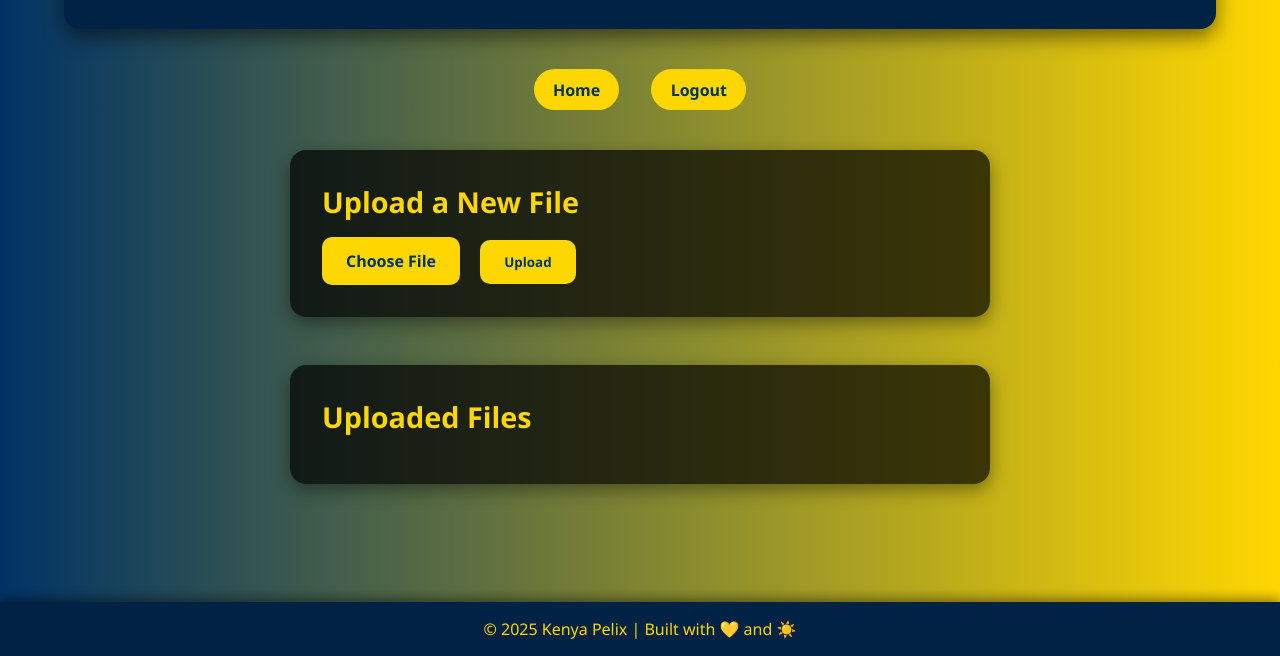
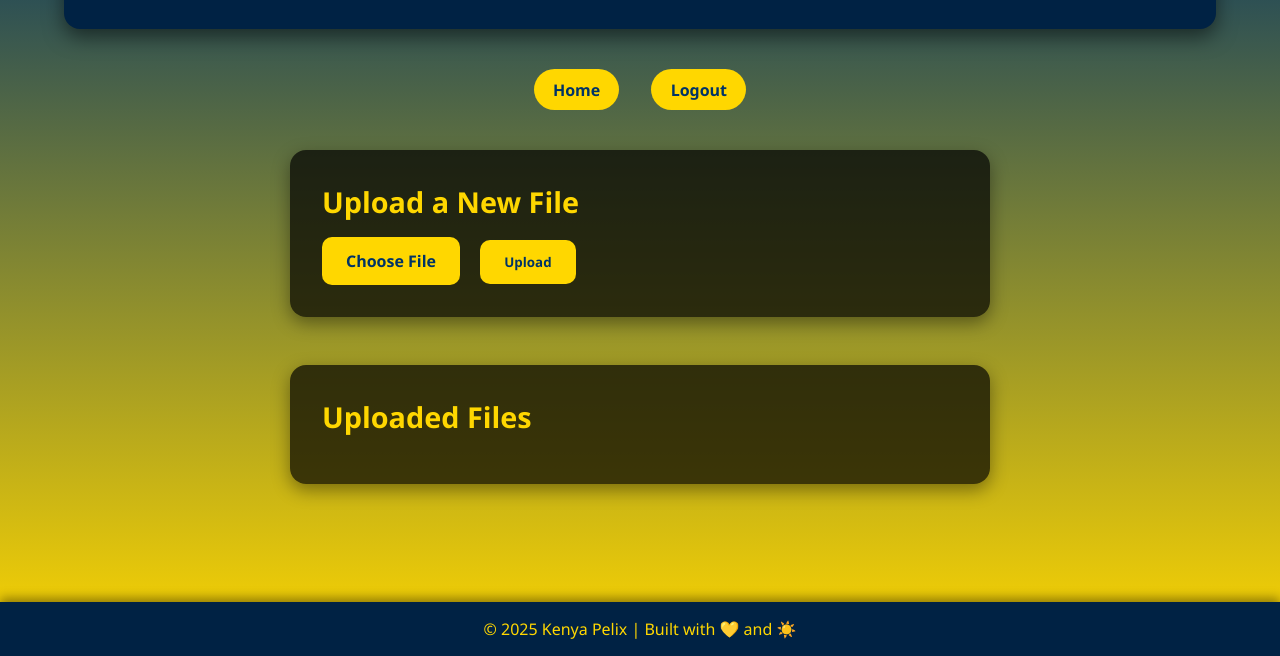
Before and after one commit to Frank383-afk/frankmwesh, a plain HTML site: page kenya.html in a window 1280 px wide. Shown: the part 144-800 px from the top of the page. Drawn offline with Linux system fonts and the light colour scheme.

Commit message:
Update kenya.html

```diff
--- a/kenya.html
+++ b/kenya.html
@@ -13,7 +13,7 @@
     }
 
     body {
-      background: linear-gradient(90deg, #003366, #FFD700);
+      background: linear-gradient(180deg, #003366, #FFD700);
       color: #fff;
       min-height: 100vh;
       display: flex;
```
